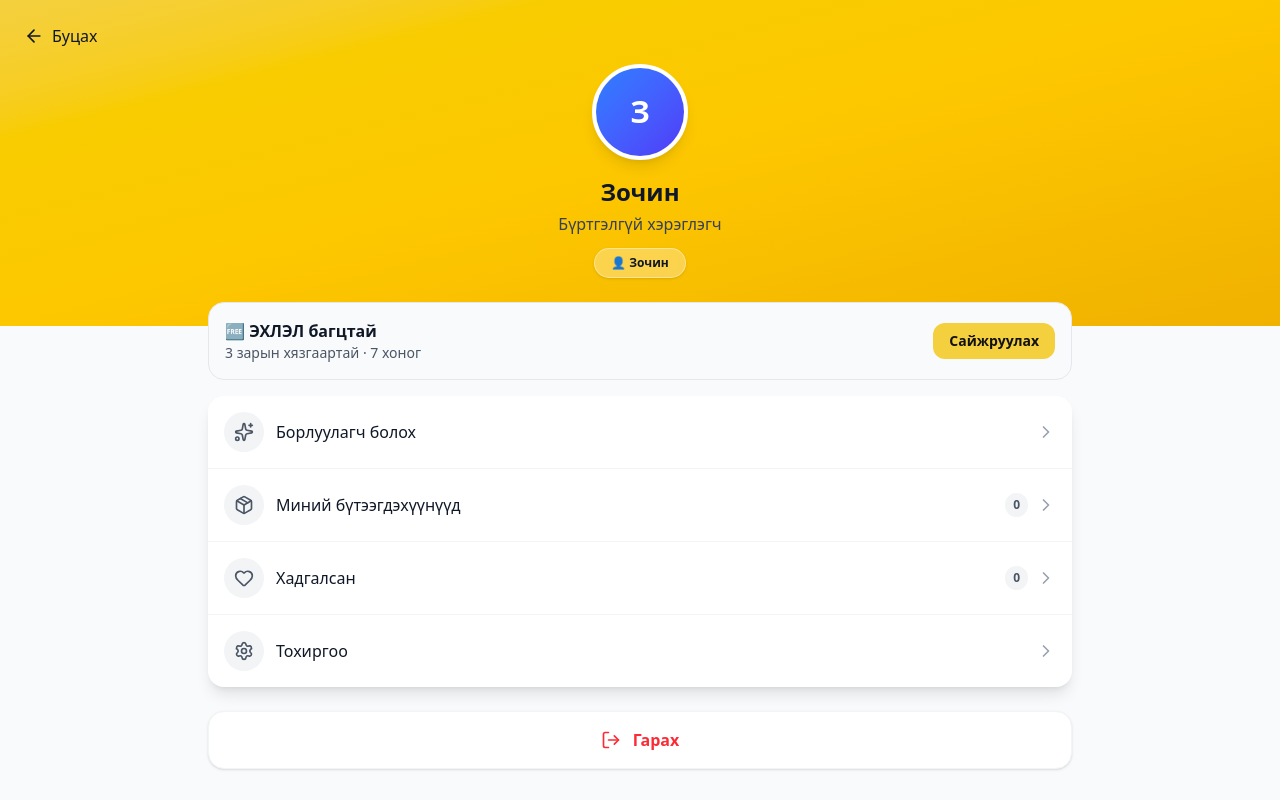
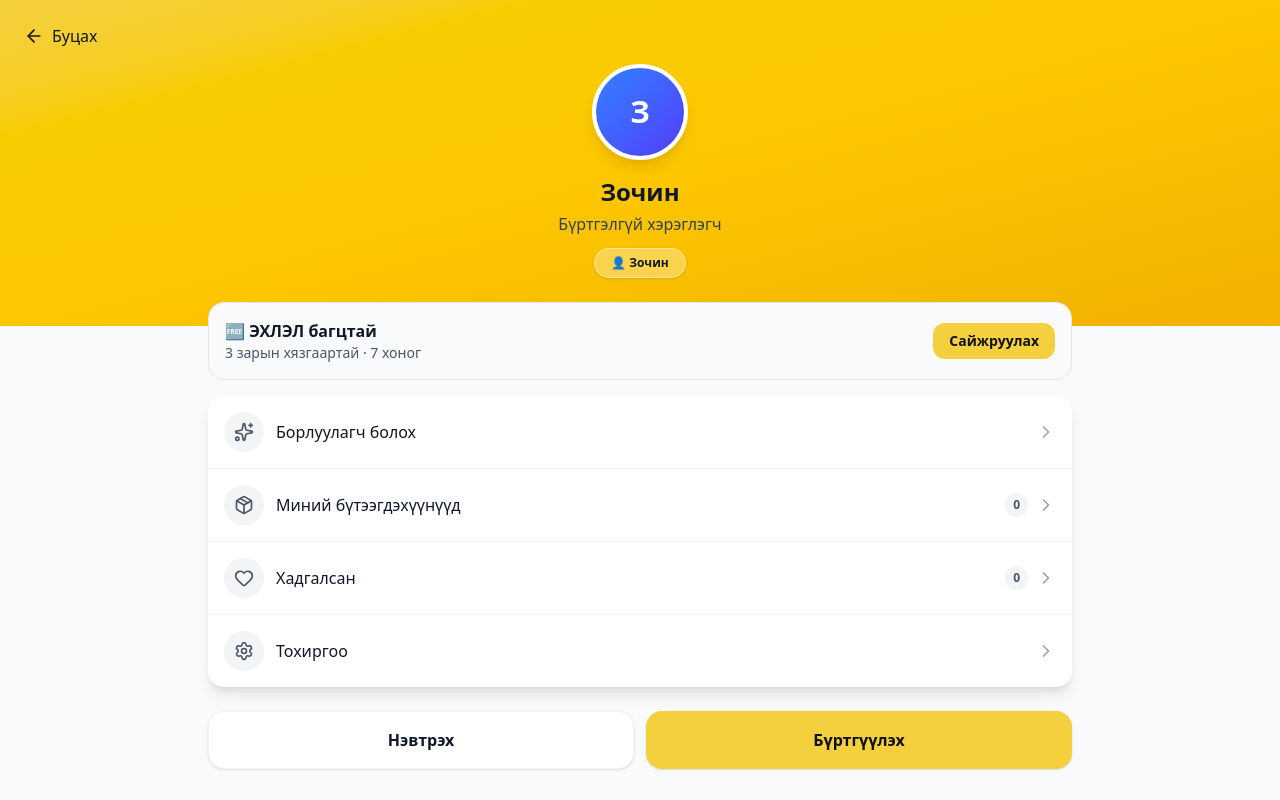
Before and after one commit to eerdenee/nutgiin-delguur, a Next.js app: page /dashboard in a window 1280 px wide. Shown: the top 800 px of the page. Built offline with nearby package versions, Linux system fonts and the light colour scheme; no server answers.

Commit message:
Update Dashboard UI: Show login/register buttons for guests instead of logout

```diff
--- a/src/app/dashboard/page.tsx
+++ b/src/app/dashboard/page.tsx
@@ -331,7 +331,8 @@ export default function ProfilePage() {
                     ))}
                 </div>
 
-                {/* Logout Button */}
+                {/* Auth Actions */}
+                {user.phone ? (
                     <button
                         onClick={handleLogout}
                         className="w-full mt-6 mb-4 flex items-center justify-center gap-3 px-4 py-4 bg-white rounded-2xl shadow-sm hover:bg-gray-50 active:bg-gray-100 transition-colors border border-gray-100"
@@ -339,6 +340,22 @@ export default function ProfilePage() {
                         <LogOut className="w-5 h-5 text-red-500" />
                         <span className="font-bold text-red-500">Гарах</span>
                     </button>
+                ) : (
+                    <div className="grid grid-cols-2 gap-3 mt-6 mb-4">
+                        <Link
+                            href="/login"
+                            className="flex items-center justify-center px-4 py-4 bg-white rounded-2xl shadow-sm hover:bg-gray-50 transition-colors border border-gray-100 font-bold text-gray-900"
+                        >
+                            Нэвтрэх
+                        </Link>
+                        <Link
+                            href="/signup"
+                            className="flex items-center justify-center px-4 py-4 bg-primary text-secondary rounded-2xl shadow-sm hover:bg-yellow-400 transition-colors font-bold"
+                        >
+                            Бүртгүүлэх
+                        </Link>
+                    </div>
+                )}
             </div>
 
             {/* Help Tooltip Modal */}
```
Lines whose indentation alone changed are shown as unchanged.
